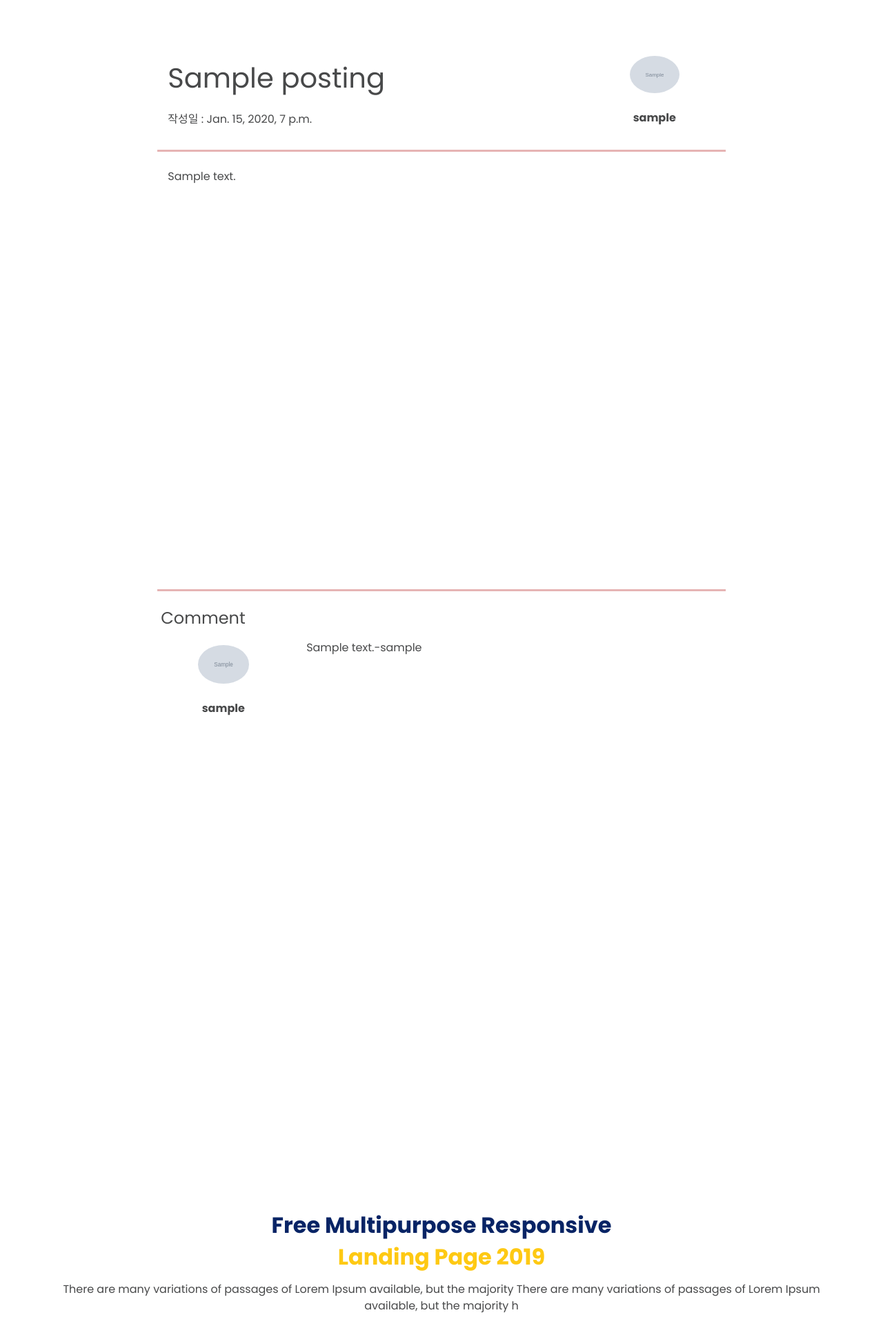
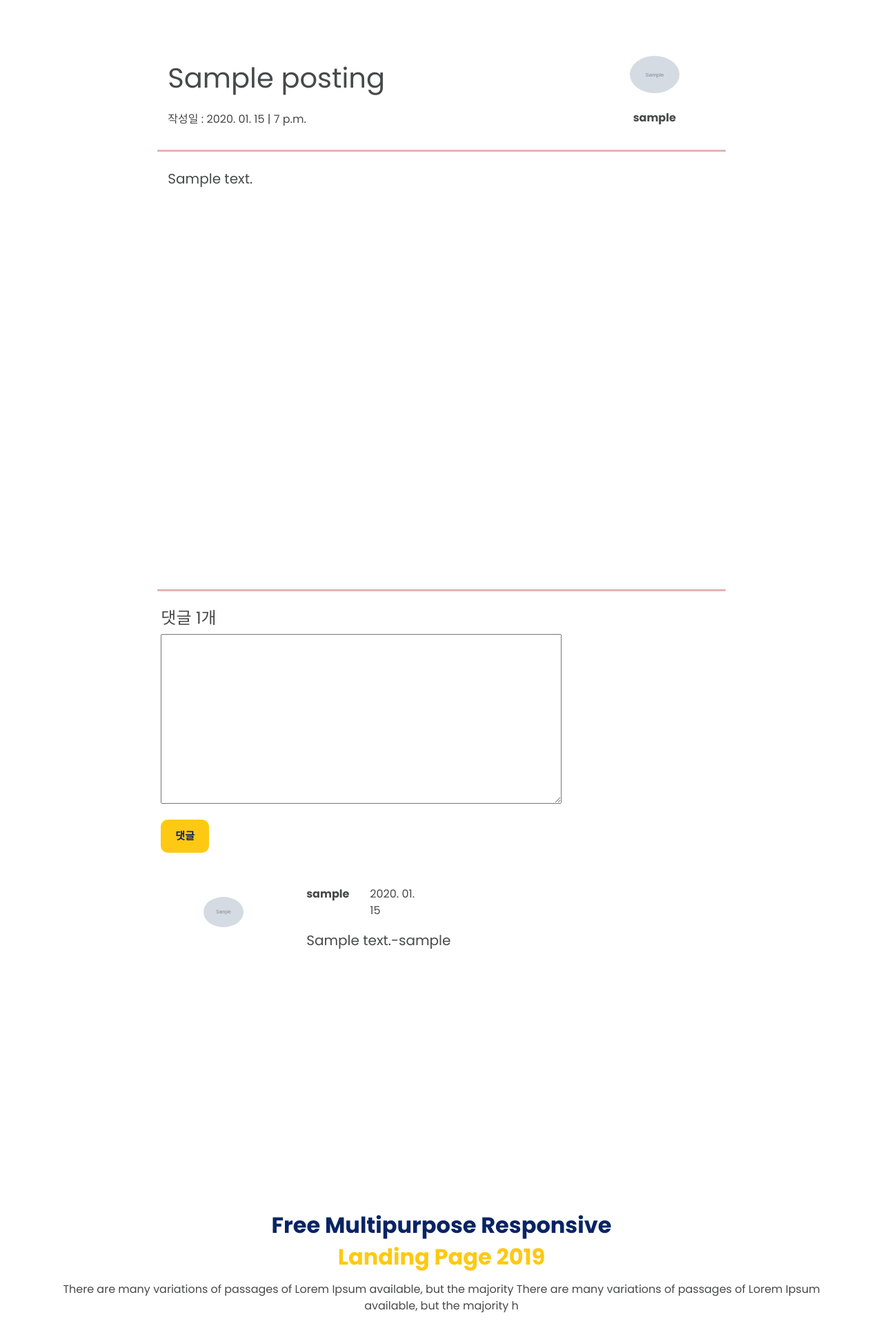
Before and after one commit to glauke1996/Kindergarten_Project, a Django app: page /notifications/1 in a window 1280 px wide. Shown: the part 71-1993 px from the top of the page at 69% size. Run offline with Django 3.2, Linux system fonts and the light colour scheme; tables that the repository leaves empty hold one stand-in row (values such as "Sample post"); grey boxes marked "Sample" are stand-in pictures; some libraries are stand-ins or nearby versions.

Commit message:
2021--11--02

```diff
--- a/config/urls.py
+++ b/config/urls.py
@@ -21,6 +21,7 @@ from django.conf.urls.static import static
 urlpatterns = [
     path("", include("core.urls", namespace="core")),
     path("notifications/", include("notifications.urls", namespace="notifications")),
+    path("reviews/", include("reviews.urls", namespace="reviews")),
     path("admin/", admin.site.urls),
 ]
 
--- a/notifications/views.py
+++ b/notifications/views.py
@@ -2,6 +2,7 @@ from django.shortcuts import render
 from django.views.generic import ListView
 from django.http import Http404
 from . import models as noti_model
+from reviews import forms
 
 # Create your views here.
 
@@ -22,6 +23,9 @@ class BoardView(ListView):
 def post_detail(request, pk):
     try:
         post = noti_model.Posting.objects.get(pk=pk)
-        return render(request, "notifications/detail.html", {"post": post})
+        form = forms.CreateReviewForm()
+        return render(
+            request, "notifications/detail.html", {"post": post, "form": form}
+        )
     except noti_model.Posting.DoesNotExist:
         return Http404
--- /dev/null
+++ b/reviews/forms.py
@@ -0,0 +1,16 @@
+from django import forms
+from django.db.models import fields
+from . import models
+
+
+class CreateReviewForm(forms.ModelForm):
+    class Meta:
+        model = models.Review
+        fields = ("review",)
+        labels = {
+            "review": "",
+        }
+
+    def save(self):
+        review = super().save(commit=False)
+        return review
--- a/reviews/urls.py
+++ b/reviews/urls.py
@@ -0,0 +1,8 @@
+from django.urls import path
+from . import views
+
+app_name = "reviews"
+
+urlpatterns = [
+    path("create/<int:pk>", views.create_review, name="create"),
+]
--- a/templates/notifications/detail.html
+++ b/templates/notifications/detail.html
@@ -9,7 +9,7 @@
                 <div class="row">
                     <div class="pt-3 col-md-9">
                         <h1>{{post.title}}</h1>
-                        <p class="mt-4">작성일 : {{post.created}}</p>
+                        <p class="mt-4">작성일 : {{post.created|date:"Y. m. j | P"}}</p>
                     </div>
                     <div class="col-md-3">
                         {% include "mixins/user_avatar.html" with user=post.user %}
@@ -17,20 +17,45 @@
                 </div>
                 <div class="row mt-3">
                     <div class="Detail-Container pt-4 col-md-12">
-                        {{post.content}}
+                        <p class="lead">{{post.content}}</p>
                     </div>
                 </div>
             </div>
             <!--Review sector-->
             <div class="container rounded-lg min-vh-100">
-                <h4>Comment</h4>
+                <h4>댓글    {{post.reviews.all.count}}개</h4>
+                <form action="{% url 'reviews:create' post.pk %}" method="POST">
+                    {% csrf_token %}
+                    <div class="mx-auto">{{form.as_p}}</div>
+                    <button class="call_to-btn"><span class="main-heading">댓글</span></button>
+                </form>
                 {% for review in post.reviews.all %}
-                    <div class="row my-3">
+                    <div class="row my-5">
                         <div class="col-md-3">
-                            {% include "mixins/user_avatar.html" with user=review.user %}
+                            {% if review.user.avatar %}
+                                <div>
+                                    <div class="mx-auto h-50 w-50 overflow-hidden">
+                                        <img class="p-3 rounded-circle h-100 w-100 d-flex justify-content-center" src="{{review.user.avatar.url}}"/>
+                                    </div>
+                                </div>
+                            {% else %}
+                                <div>
+                                    <div class="mx-auto h-50 w-50 overflow-hidden rounded-circle">
+                                        <img class="p-3 h-100 w-100 d-flex justify-content-center" src="/media/avatars/user4.png"/>
+                                    </div>
+                                </div>
+                            {% endif %}
                         </div>
-                        <div class="col-md-9 text-justify">
-                            {{review.review}}-{{review.user}}
+                        <div class="col-md-9">
+                            <div class="row">
+                                <div class="col-md-auto">
+                                    <p class="font-weight-bold overflow-hidden">{{review.user.username}}</p>
+                                </div>
+                                <div class="col-md-2">
+                                    <p>{{post.created|date:"Y. m. j"}}</p>
+                                </div>
+                            </div>
+                            <p class="pb-2 lead">{{review.review}}-{{review.user}}</p>
                         </div>
                     </div>
                 {% endfor %}
```
Also changed, not shown: reviews/views.py (+20 -1 lines), static/images/kindergarten-bg.jpg.
